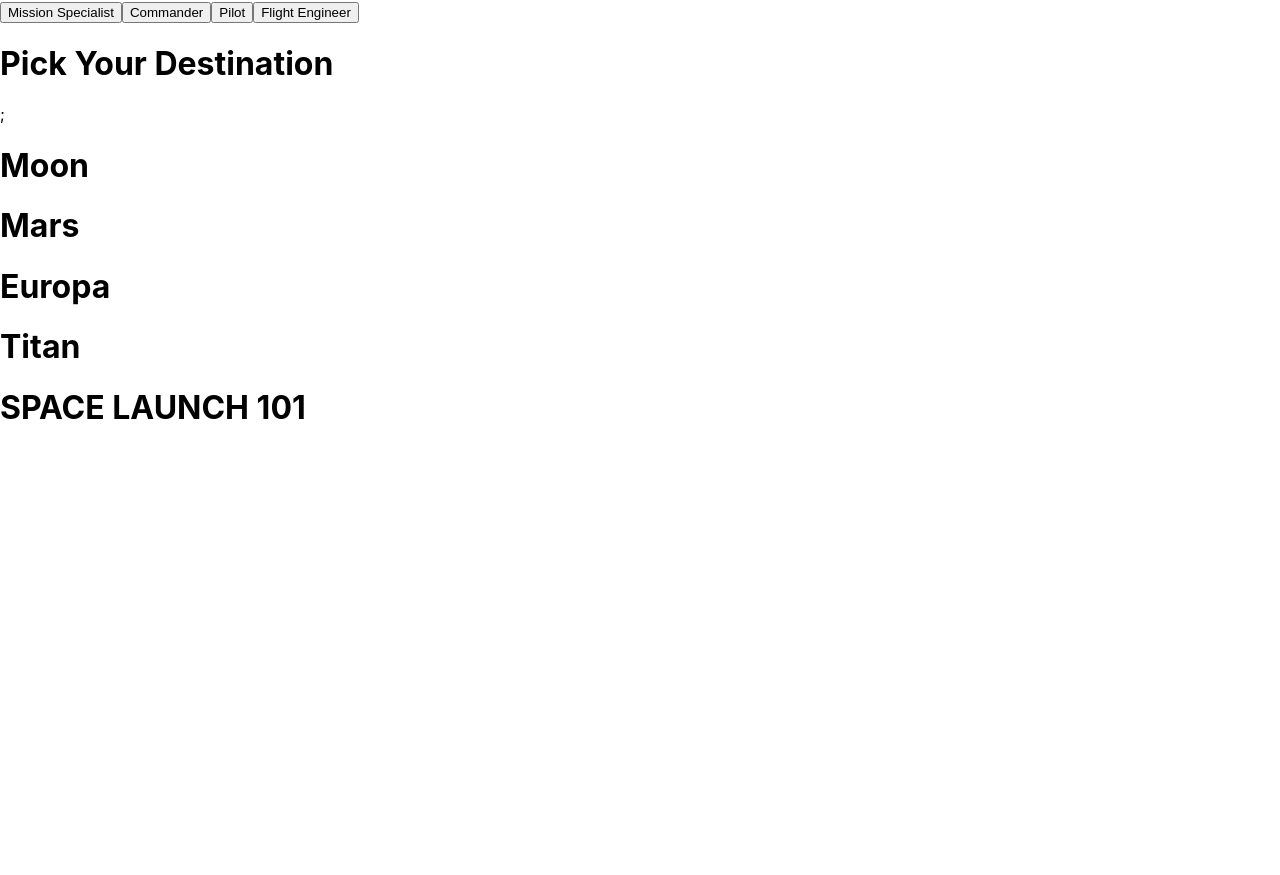
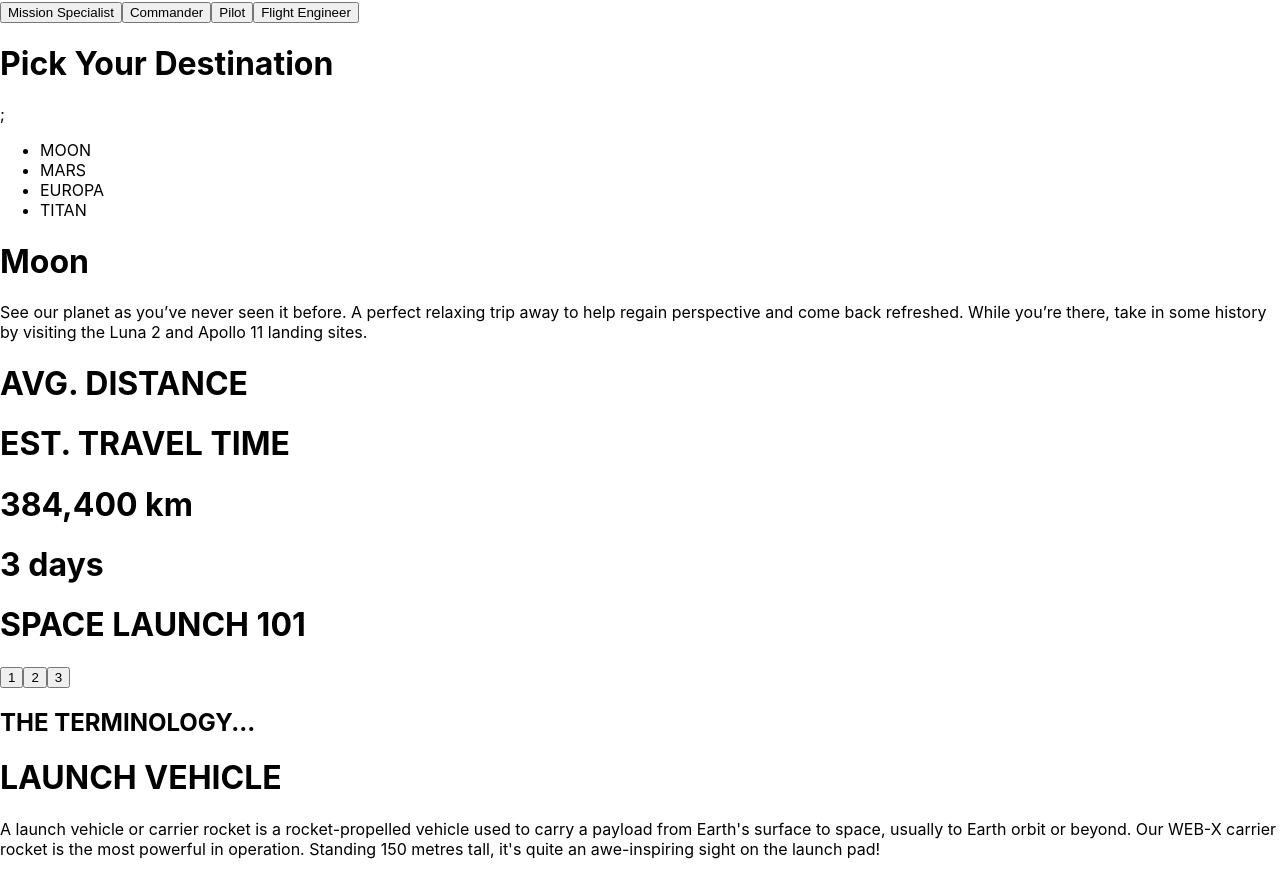
Before and after one commit to coderSathesBala/frontEndMentorsSpaceChallenge, a React (Create React App) app: page / in a window 1280 px wide. Shown: the part 578-1453 px from the top of the page. Before the commit the page ends 1026 px from the top, so only its background shows below. Built offline with nearby package versions, Linux system fonts and the light colour scheme.

Commit message:
addTechnologyState

```diff
--- a/src/components/destinationPage.js
+++ b/src/components/destinationPage.js
@@ -1,14 +1,67 @@
 import React from 'react';
 
 class Destination extends React.Component {
+
+  state = {
+    title: 'Moon',
+    description: "See our planet as you’ve never seen it before. A perfect relaxing trip away to help regain perspective and come back refreshed. While you’re there, take in some history by visiting the Luna 2 and Apollo 11 landing sites.",
+    distance: '384,400 km',
+    travel: '3 days'
+  }
+
+  moon() {
+    return this.setState({
+      title: 'Moon',
+      description: "See our planet as you’ve never seen it before. A perfect relaxing trip away to help regain perspective and come back refreshed. While you’re there, take in some history by visiting the Luna 2 and Apollo 11 landing sites.",
+      distance: '384,400 km',
+      travel: '3 days'
+    })
+  }
+
+  titan() {
+    return this.setState({
+      title: 'Titan',
+      description: "The only moon known to have a dense atmosphere other than Earth, Titan is a home away from home (just a few hundred degrees colder!). As a bonus, you get striking views of the Rings of Saturn.",
+      distance: '1.6 bil. km',
+      travel: '7 years'
+    })
+  }
+
+  mars() {
+    return this.setState({
+      title: 'Mars',
+      description: "Don’t forget to pack your hiking boots. You’ll need them to tackle Olympus Mons, the tallest planetary mountain in our solar system. It’s two and a half times the size of Everest!",
+      distance: '225 mil. km',
+      travel: '9 months'
+    })
+  }
+
+  europa() {
+    return this.setState({
+      title: 'Europa',
+      description: "The smallest of the four Galilean moons orbiting Jupiter, Europa is a winter lover’s dream. With an icy surface, it’s perfect for a bit of ice skating, curling, hockey, or simple relaxation in your snug wintery cabin.",
+      distance: '628 mil. km',
+      travel: '3 years'
+    })
+  }
+
+
     render() {
       return (
       <div>
         <h1>Pick Your Destination</h1>;
-        <h1>Moon</h1>
-        <h1>Mars</h1>
-        <h1>Europa</h1>
-        <h1>Titan</h1>
+        <ul>
+          <li onClick={this.moon.bind(this)}>MOON</li>
+          <li onClick={this.mars.bind(this)}>MARS</li>
+          <li onClick={this.europa.bind(this)}>EUROPA</li>
+          <li onClick={this.titan.bind(this)}>TITAN</li>
+        </ul>
+        <h1>{this.state.title}</h1>
+        <p>{this.state.description}</p>
+        <h1>AVG. DISTANCE</h1>
+        <h1>EST. TRAVEL TIME</h1>
+        <h1>{this.state.distance}</h1>
+        <h1>{this.state.travel}</h1>
       </div>
         )
     }
--- a/src/components/technologyPage.js
+++ b/src/components/technologyPage.js
@@ -1,9 +1,44 @@
 import React from 'react';
 
 class Technology extends React.Component {
+
+  state = {
+    title: 'LAUNCH VEHICLE',
+    description: "A launch vehicle or carrier rocket is a rocket-propelled vehicle used to carry a payload from Earth's surface to space, usually to Earth orbit or beyond. Our WEB-X carrier rocket is the most powerful in operation. Standing 150 metres tall, it's quite an awe-inspiring sight on the launch pad!"
+  }
+
+  one() {
+    return this.setState({
+      title: 'LAUNCH VEHICLE',
+      description: "A launch vehicle or carrier rocket is a rocket-propelled vehicle used to carry a payload from Earth's surface to space, usually to Earth orbit or beyond. Our WEB-X carrier rocket is the most powerful in operation. Standing 150 metres tall, it's quite an awe-inspiring sight on the launch pad!"
+    })
+  }
+
+  two() {
+    return this.setState({
+      title: 'SPACEPORT',
+      description: "A spaceport or cosmodrome is a site for launching (or receiving) spacecraft, by analogy to the seaport for ships or airport for aircraft. Based in the famous Cape Canaveral, our spaceport is ideally situated to take advantage of the Earth’s rotation for launch."
+    })
+  }
+
+  three() {
+    return this.setState({
+      title: 'SPACE CAPSULE',
+      description: "A space capsule is an often-crewed spacecraft that uses a blunt-body reentry capsule to reenter the Earth's atmosphere without wings. Our capsule is where you'll spend your time during the flight. It includes a space gym, cinema, and plenty of other activities to keep you entertained."
+    })
+  }
+
     render() {
       return (
-      <h1>SPACE LAUNCH 101</h1>
+      <div>
+        <h1>SPACE LAUNCH 101</h1>
+        <button onClick={this.one.bind(this)}>1</button>
+        <button onClick={this.two.bind(this)}>2</button>
+        <button onClick={this.three.bind(this)}>3</button>
+        <h2>THE TERMINOLOGY...</h2>
+        <h1>{this.state.title}</h1>
+        <p>{this.state.description}</p>
+      </div>
       )
     }
   }
```
